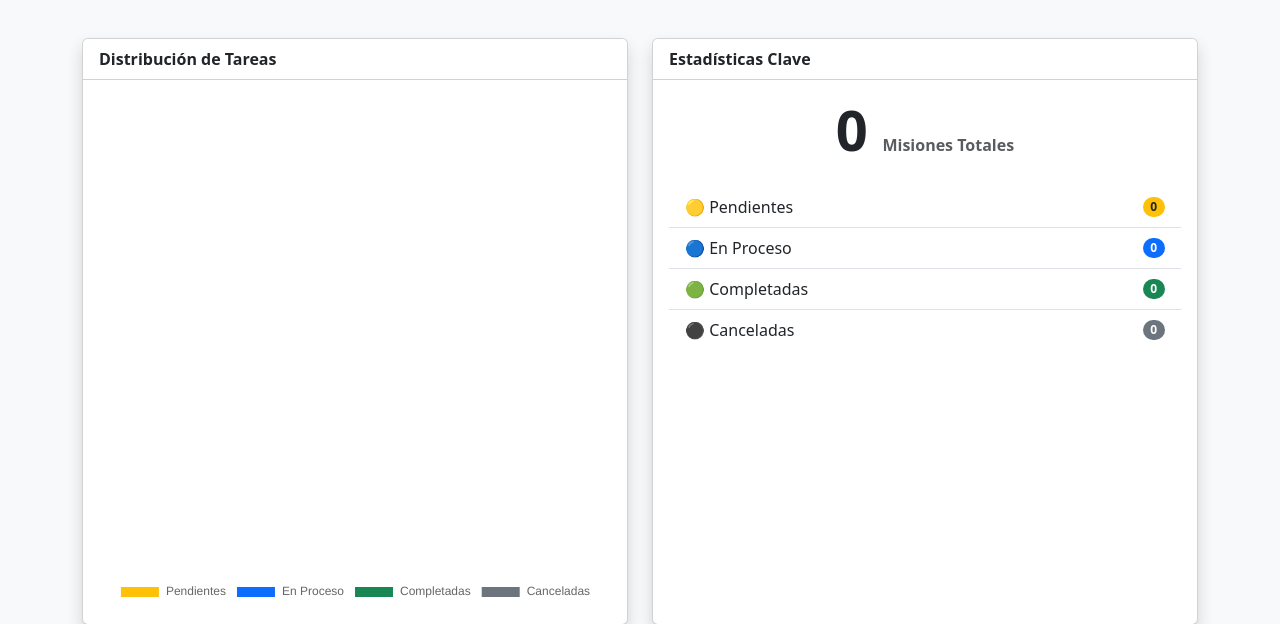
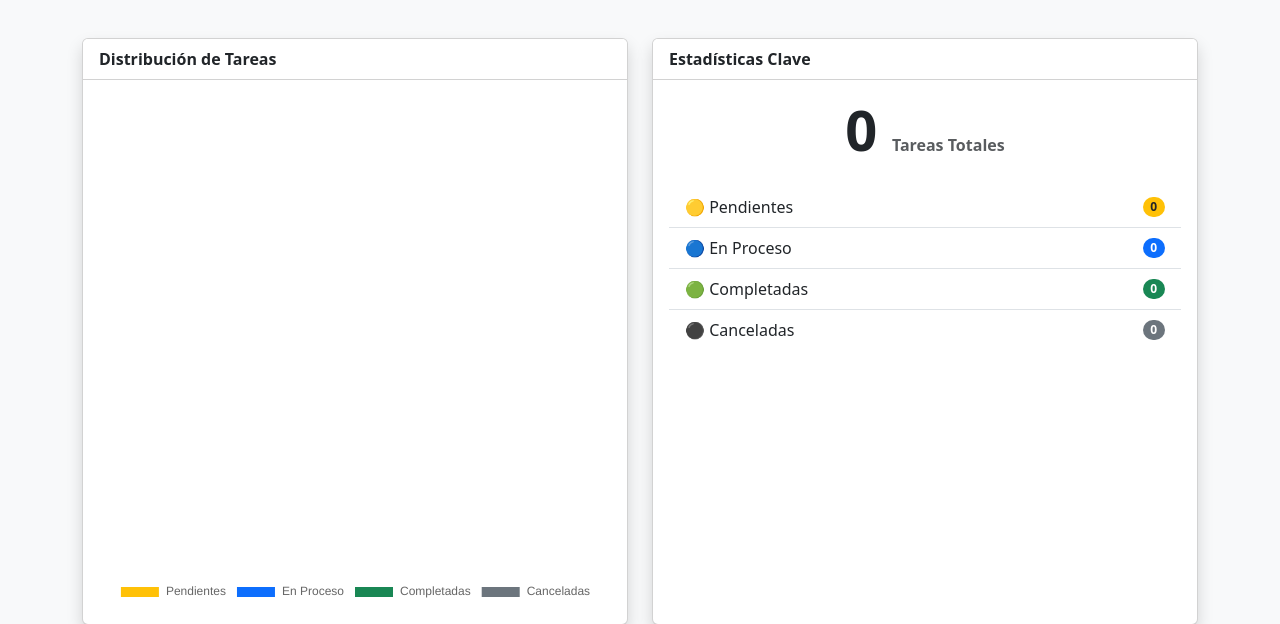
Before and after one commit to JELLABS/UpTask_System, a Django app: page /dashboard/ in a window 1280 px wide. Shown: the part 162-786 px from the top of the page. Run offline with Django 5.2, Linux system fonts and the light colour scheme; the visitor is signed in with stand-in values (Sample User, id 1); data that the repository does not hold is empty.

Commit message:
Correccion de titulos

```diff
--- a/tasks/templates/tasks/dashboard.html
+++ b/tasks/templates/tasks/dashboard.html
@@ -27,7 +27,7 @@
         <div class="card shadow h-100">
             <div class="card-header bg-white fw-bold">Estadísticas Clave</div>
             <div class="card-body">
-                <h2 class="display-4 text-center mb-4 fw-bold">{{ total_general }} <small class="fs-6 text-muted">Misiones Totales</small></h2>
+                <h2 class="display-4 text-center mb-4 fw-bold">{{ total_general }} <small class="fs-6 text-muted">Tareas Totales</small></h2>
 
                 <ul class="list-group list-group-flush">
                     <li class="list-group-item d-flex justify-content-between align-items-center">
```
